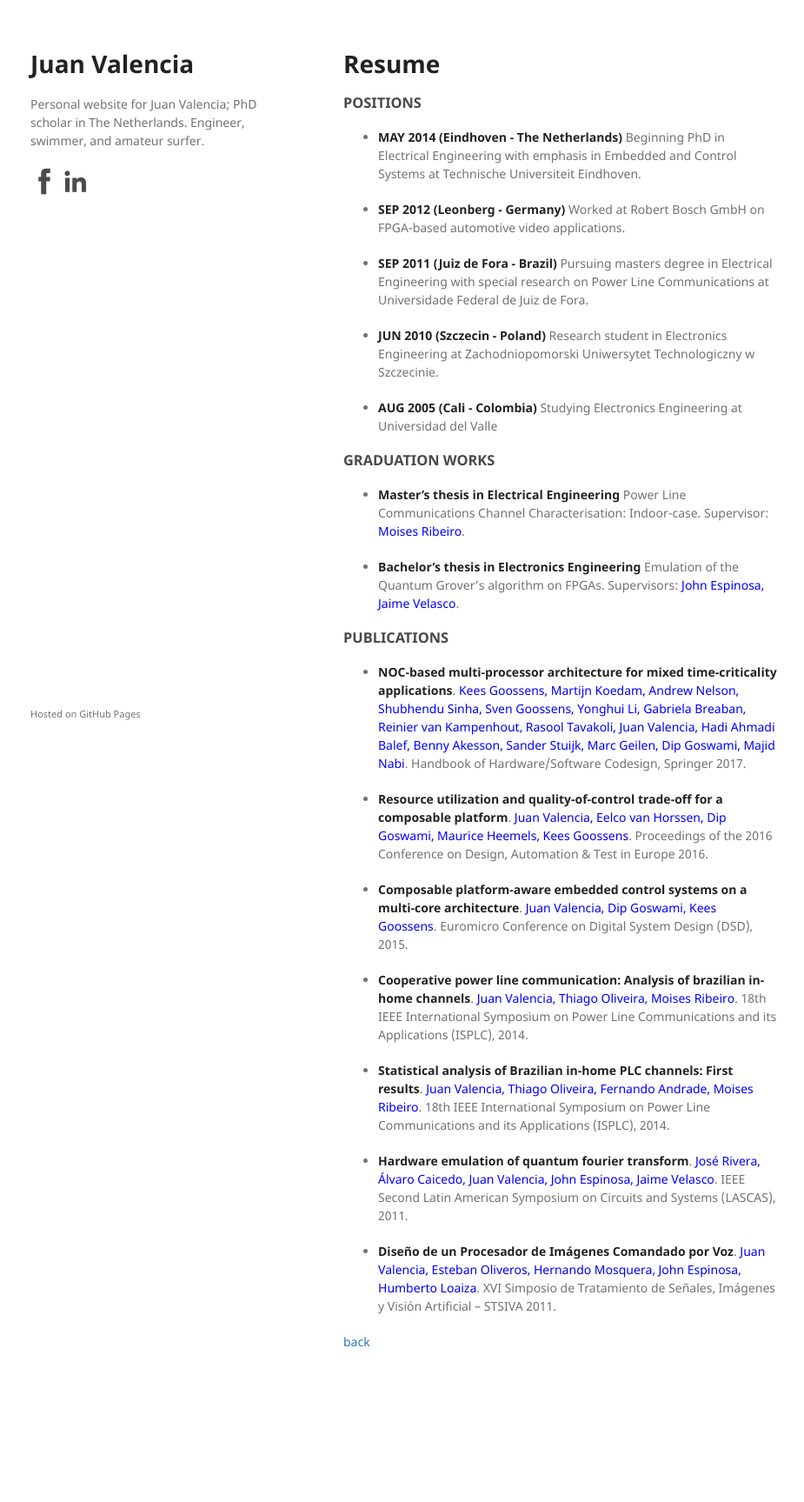
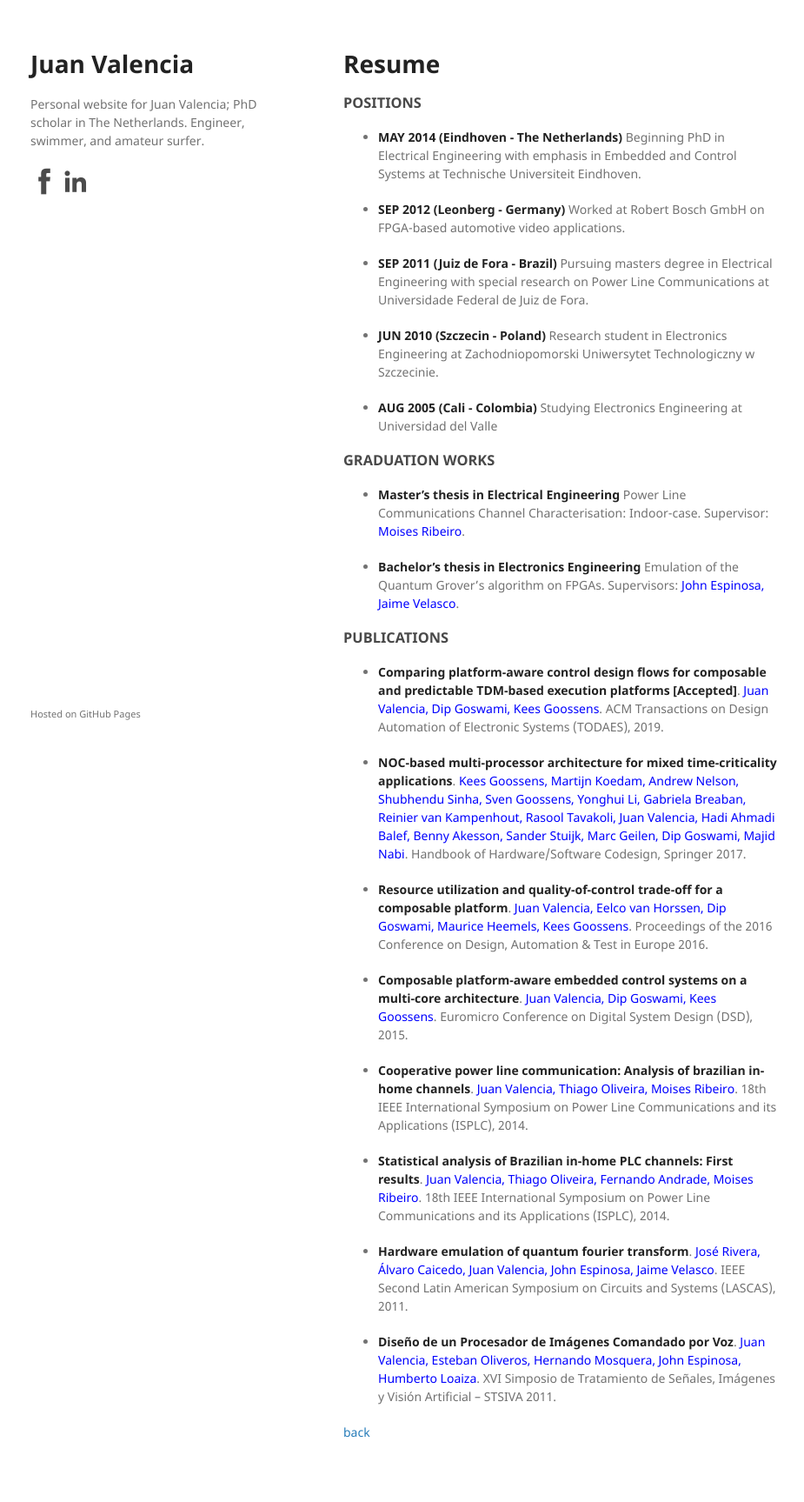
Before and after one commit to juanvalen15/juanvalen15.github.io, a Jekyll site: the page built from resume.md, in a window 1280 px wide. Shown: the whole page at 87% size, without its empty margins (175-1100 px from the left). Built offline with Jekyll 4.4.1, drawn with Linux system fonts in a browser that asks for light colours; our own code applies the rules of GitHub Pages for plain Markdown files; before the commit the page ends 1623 px from its top, so only the background shows below that.

Commit message:
Update resume.md
added latest TODAES publication

```diff
--- a/resume.md
+++ b/resume.md
@@ -28,6 +28,8 @@ layout: default
 
 ### PUBLICATIONS
 
+- **Comparing platform-aware control design flows for composable and predictable TDM-based execution platforms [Accepted]**. <span style="color:blue">Juan Valencia, Dip Goswami, Kees Goossens</span>. ACM Transactions on Design Automation of Electronic Systems (TODAES), 2019.
+
 - **NOC-based multi-processor architecture for mixed time-criticality applications**. <span style="color:blue">Kees Goossens, Martijn Koedam, Andrew Nelson, Shubhendu Sinha, Sven Goossens, Yonghui Li, Gabriela Breaban, Reinier van Kampenhout, Rasool Tavakoli, Juan Valencia, Hadi Ahmadi Balef, Benny Akesson, Sander Stuijk, Marc Geilen, Dip Goswami, Majid Nabi</span>. Handbook of Hardware/Software Codesign, Springer 2017.
 
 - **Resource utilization and quality-of-control trade-off for a composable platform**. <span style="color:blue">Juan Valencia, Eelco van Horssen, Dip Goswami, Maurice Heemels, Kees Goossens</span>. Proceedings of the 2016 Conference on Design, Automation & Test in Europe 2016.
```
